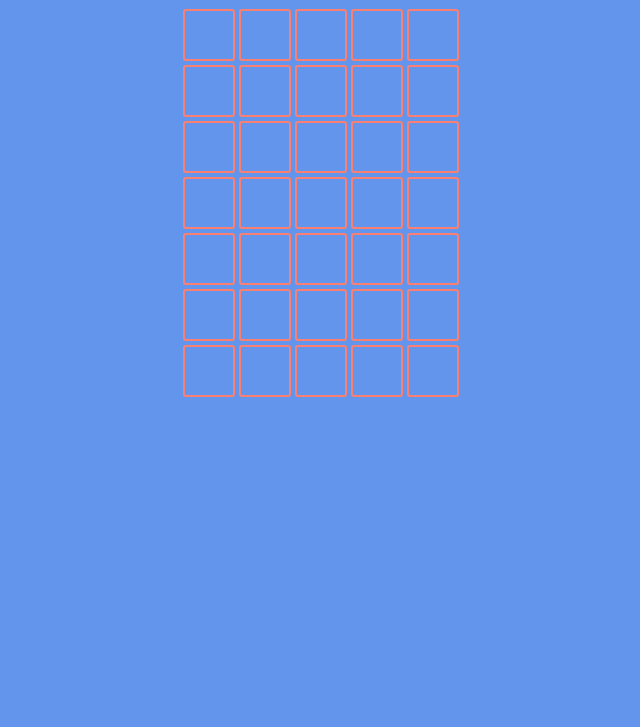
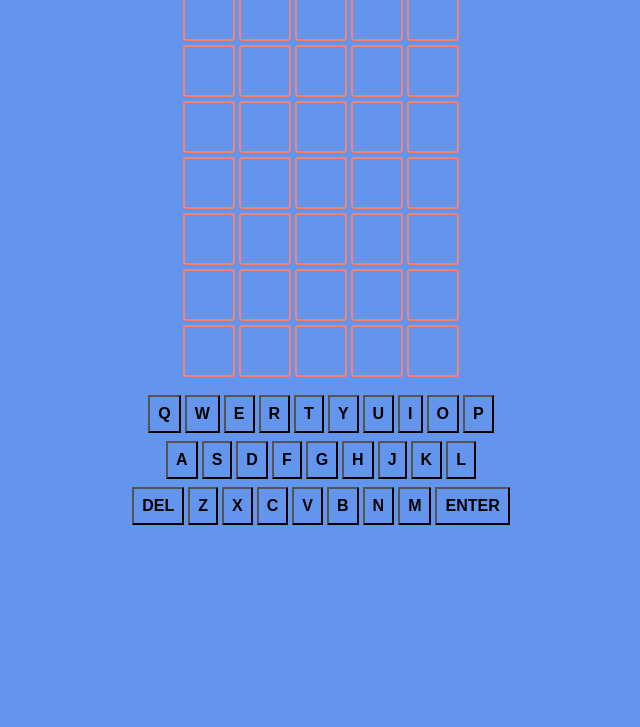
Before and after one commit to KenjaminButton/WordleHustle, a plain HTML site: page index.html in a window 1280 px wide. Shown: the part 73-800 px from the top of the page, without its empty margins (319-959 px from the left). Drawn offline with nearby package versions, Linux system fonts and the light colour scheme.

Commit message:
Keyboard rendered with HTML and styled with CSS

```diff
--- a/css/style.css
+++ b/css/style.css
@@ -2,11 +2,12 @@
   background-color: cornflowerblue;
 }
 
-h1 {
+h5 {
   text-align: center;
   color: darkseagreen;
 }
 
+/* Begin Game Board Styles */
 #game-board {
   display: flex;
   align-items: center;
@@ -34,3 +35,30 @@
 .letter-row {
   display: flex;
 }
+/* EndGame Board Styles */
+
+/* Begin Keyboard Styles */
+#keyboard-cont {
+  margin: 1rem 0;
+  display: flex;
+  flex-direction: column;
+  align-items: center;
+}
+
+#keyboard-cont div {
+  display: flex;
+}
+
+.second-row {
+  margin: 0.5rem 0;
+}
+
+.keyboard-button {
+  font-size: 1rem;
+  font-weight: 700;
+  padding: 0.5rem;
+  margin: 0 2px;
+  cursor: pointer;
+  text-transform: uppercase;
+}
+/* End Keyboard Styles */
--- a/index.html
+++ b/index.html
@@ -29,9 +29,46 @@
   ></script>
 </head>
 <body>
-  <h1>Wordle Hustle</h1>
+  <h5>Wordle Hustle</h5>
   <div id="game-board">
 
   </div>
+  <div id="keyboard-cont">
+    <div class="first-row">
+        <button class="keyboard-button">q</button>
+        <button class="keyboard-button">w</button>
+        <button class="keyboard-button">e</button>
+        <button class="keyboard-button">r</button>
+        <button class="keyboard-button">t</button>
+        <button class="keyboard-button">y</button>
+        <button class="keyboard-button">u</button>
+        <button class="keyboard-button">i</button>
+        <button class="keyboard-button">o</button>
+        <button class="keyboard-button">p</button>
+    </div>
+    <div class="second-row">
+        <button class="keyboard-button">a</button>
+        <button class="keyboard-button">s</button>
+        <button class="keyboard-button">d</button>
+        <button class="keyboard-button">f</button>
+        <button class="keyboard-button">g</button>
+        <button class="keyboard-button">h</button>
+        <button class="keyboard-button">j</button>
+        <button class="keyboard-button">k</button>
+        <button class="keyboard-button">l</button>
+    </div>
+    <div class="third-row">
+        <button class="keyboard-button">Del</button>
+        <button class="keyboard-button">z</button>
+        <button class="keyboard-button">x</button>
+        <button class="keyboard-button">c</button>
+        <button class="keyboard-button">v</button>
+        <button class="keyboard-button">b</button>
+        <button class="keyboard-button">n</button>
+        <button class="keyboard-button">m</button>
+        <button class="keyboard-button">Enter</button>
+    </div>
+</div>
+
 </body>
 </html>
```
